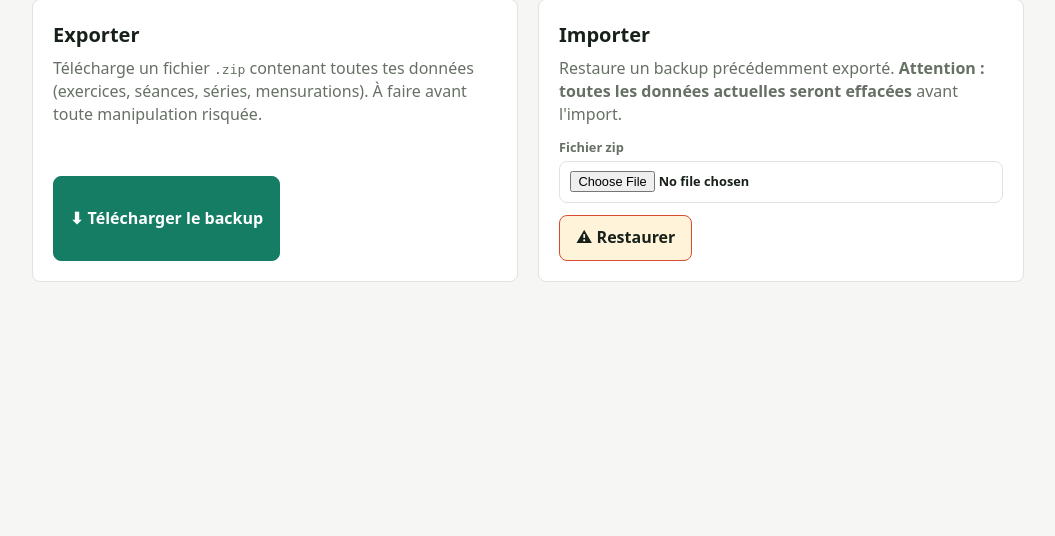
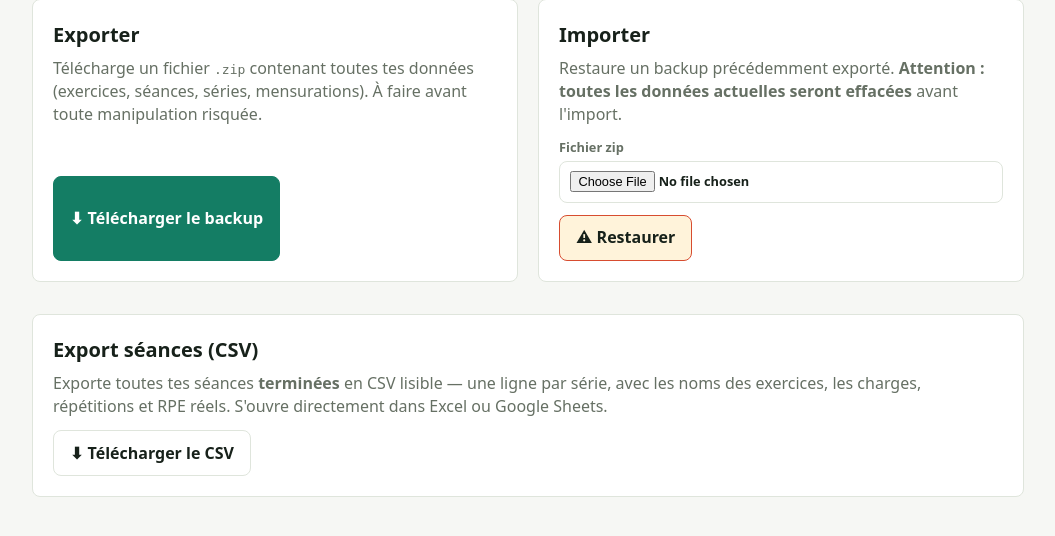
Before and after one commit to CyrilleNantes/sport-app, a Django app: page /backup/ in a window 1280 px wide. Shown: the part 199-735 px from the top of the page, without its empty margins (112-1167 px from the left). Run offline with Django 5.2, Linux system fonts and the light colour scheme.

Commit message:
Ajouter export CSV lisible des seances terminees
- Nouvelle vue export_sessions_csv : une ligne par serie avec date
  formatee DD/MM/YYYY, nom du type de seance, nom de l'exercice,
  serie (S1/S2...), toutes les cibles et reels
- Encodage UTF-8 BOM + separateur point-virgule pour ouverture
  directe dans Excel sans probleme d'accents
- Bouton Telecharger le CSV ajoute dans la page Backup

Co-Authored-By: Claude Sonnet 4.6 <noreply@anthropic.com>

```diff
--- a/workouts/templates/workouts/backup.html
+++ b/workouts/templates/workouts/backup.html
@@ -74,6 +74,24 @@
   </div>
 
 </div>
+
+<!-- Export CSV séances -->
+<div class="panel stack">
+  <div>
+    <h2>Export séances (CSV)</h2>
+    <p class="muted" style="margin: 0.5rem 0 0;">
+      Exporte toutes tes séances <strong>terminées</strong> en CSV lisible — une ligne par série,
+      avec les noms des exercices, les charges, répétitions et RPE réels.
+      S'ouvre directement dans Excel ou Google Sheets.
+    </p>
+  </div>
+  <div class="actions">
+    <a class="button" href="{% url 'workouts:export_sessions_csv' %}">
+      ⬇ Télécharger le CSV
+    </a>
+  </div>
+</div>
+
 {% endblock %}
 
 {% block scripts %}
--- a/workouts/urls.py
+++ b/workouts/urls.py
@@ -25,5 +25,6 @@ urlpatterns = [
     path("mensurations/<int:pk>/modifier/", views.modifier_mensuration, name="modifier_mensuration"),
     path("backup/", views.backup_page, name="backup_page"),
     path("backup/export/", views.export_backup, name="export_backup"),
+    path("backup/export-sessions.csv", views.export_sessions_csv, name="export_sessions_csv"),
     path("backup/import/", views.import_backup, name="import_backup"),
 ]
--- a/workouts/views.py
+++ b/workouts/views.py
@@ -423,6 +423,64 @@ def export_backup(request: HttpRequest) -> HttpResponse:
     return response
 
 
+def export_sessions_csv(request: HttpRequest) -> HttpResponse:
+    """Export lisible des séances terminées — une ligne par série."""
+    response = HttpResponse(
+        content_type="text/csv; charset=utf-8-sig",
+    )
+    response["Content-Disposition"] = (
+        f'attachment; filename="sessions_{date.today().isoformat()}.csv"'
+    )
+    # utf-8-sig = UTF-8 avec BOM pour que Excel ouvre correctement les accents
+    response.write("\ufeff")
+
+    writer = csv.writer(response, delimiter=";")
+    writer.writerow([
+        "Date",
+        "Type",
+        "Ordre",
+        "Exercice",
+        "Série",
+        "Répétitions cibles",
+        "Charge cible (kg)",
+        "Repos (sec)",
+        "RPE Cible",
+        "Tempo",
+        "Charge réelle (kg)",
+        "Reps réelles",
+        "RPE réel (0-10)",
+    ])
+
+    lignes = (
+        SessionLigne.objects
+        .filter(seance__statut=StatutSeance.COMPLETED)
+        .select_related("seance", "seance__seance_type", "exercice")
+        .order_by("seance__date", "seance_id", "ordre_prevu", "numero_serie")
+    )
+
+    row_count = 0
+    for ligne in lignes:
+        writer.writerow([
+            ligne.seance.date.strftime("%d/%m/%Y"),
+            ligne.seance.seance_type.nom if ligne.seance.seance_type else "",
+            ligne.ordre_prevu,
+            ligne.exercice.nom,
+            f"S{ligne.numero_serie}",
+            ligne.repetitions_cible if ligne.repetitions_cible is not None else "",
+            ligne.charge_cible if ligne.charge_cible is not None else "",
+            ligne.repos_secondes if ligne.repos_secondes is not None else "",
+            ligne.rpe_cible if ligne.rpe_cible is not None else "",
+            ligne.tempo or "",
+            ligne.charge_reelle if ligne.charge_reelle is not None else "",
+            ligne.repetitions_reelles if ligne.repetitions_reelles is not None else "",
+            ligne.rpe_reel if ligne.rpe_reel is not None else "",
+        ])
+        row_count += 1
+
+    logger.info("Export sessions CSV : %s lignes exportées", row_count)
+    return response
+
+
 @require_POST
 def import_backup(request: HttpRequest) -> HttpResponse:
     zip_file = request.FILES.get("backup_file")
```
